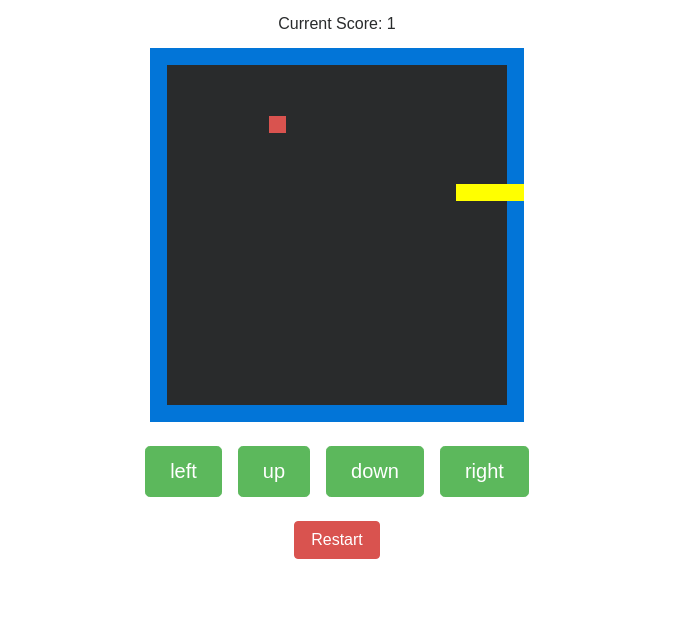
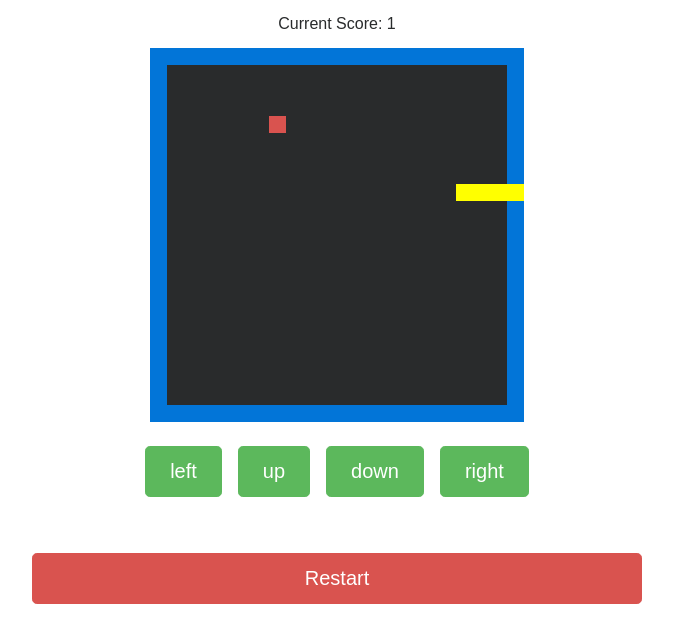
Before and after one commit to jeanpaulsio/javascript-snake, a website: page docs/index.html in a window 1280 px wide. Shown: the whole page, without its empty margins (303-976 px from the left). Drawn offline with nearby package versions, Linux system fonts and the light colour scheme.

Commit message:
pushes restart button lower down

```diff
--- a/docs/index.html
+++ b/docs/index.html
@@ -25,8 +25,8 @@
     <button class="btn btn-lg btn-success m-2" onclick="setSnakeDirection('down')">down</button>
     <button class="btn btn-lg btn-success m-2" onclick="setSnakeDirection('right')">right</button>
   </div>
-  <div class="container w-25 d-flex justify-content-center mt-3">
-    <button onclick="location.reload()" class="btn btn-danger">Restart</button>
+  <div class="container w-50 d-flex mt-5">
+    <button onclick="location.reload()" class="btn btn-lg btn-danger btn-block">Restart</button>
   </div>
 </body>
 </html>
```
